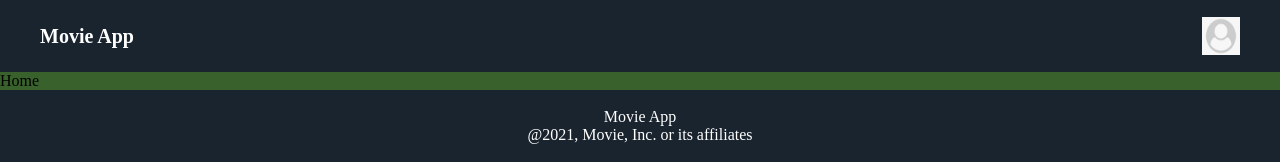
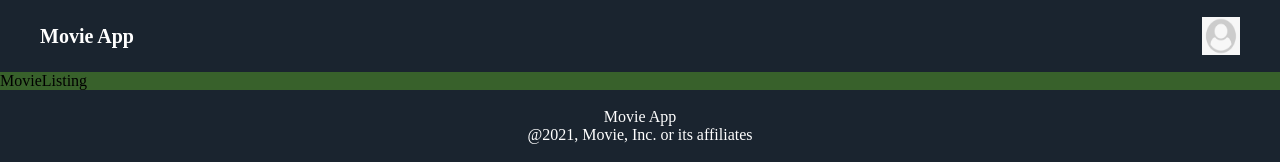
Before and after one commit to faezemohades/movieApp, a React (Create React App) app: page / in a window 1280 px wide. Shown: the top 162 px of the page. Built offline with nearby package versions, Linux system fonts and the light colour scheme.

Commit message:
HomeComponent

```diff
--- a/src/components/home/Home.js
+++ b/src/components/home/Home.js
@@ -1,10 +1,11 @@
 import React from 'react'
-
+import "./Home.scss"
+import MovieListing from '../MovieListing/MovieListing'
 function Home() {
   return (
     <div>
-      Home
-
+      <div className="banner-image"></div>
+      <MovieListing/>
     </div>
   )
 }
--- a/src/components/home/Home.scss
+++ b/src/components/home/Home.scss
@@ -0,0 +1 @@
+@import "../common/colors.scss";
```
